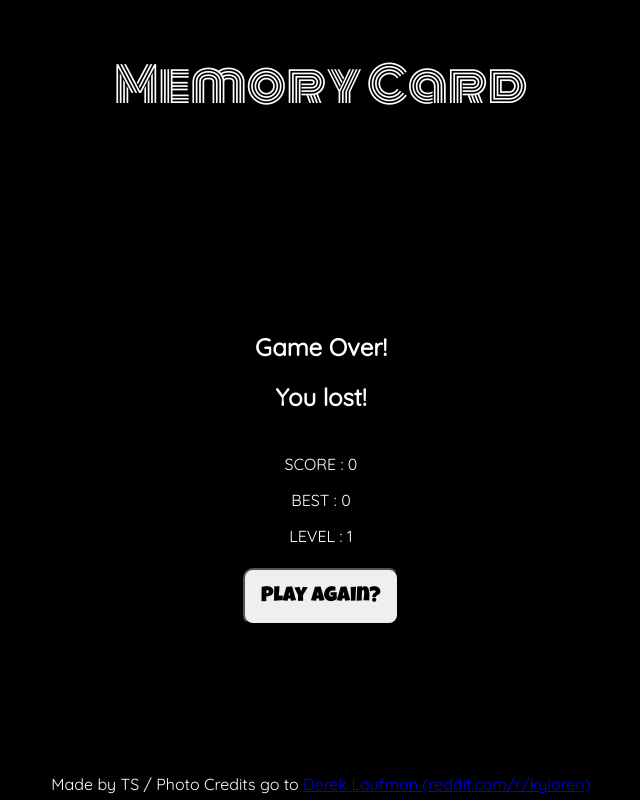
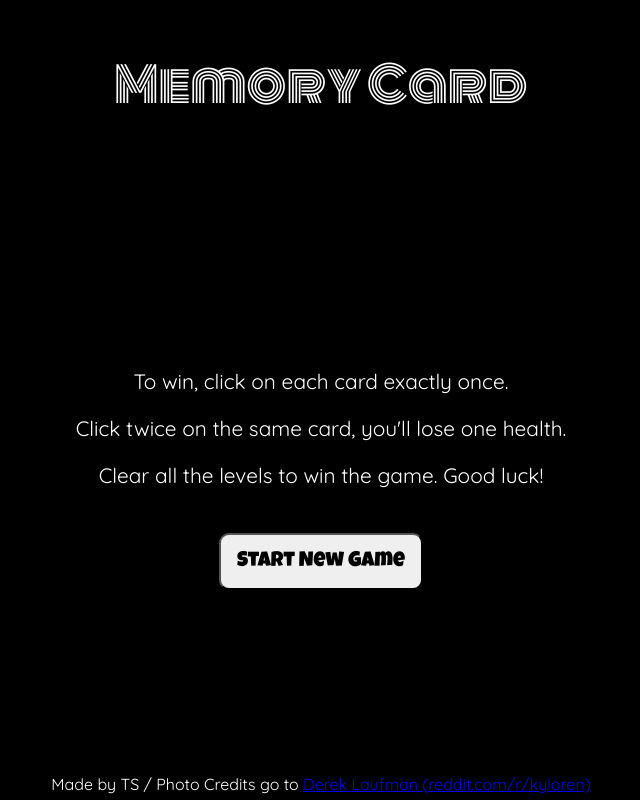
Before and after one commit to stressedball/memory-card, a React (Create React App) app: page / in a window 1280 px wide. Shown: the whole page, without its empty margins (319-959 px from the left). Built offline with nearby package versions, Linux system fonts and the light colour scheme; the HTML template or start-up script is replaced by a standard one.

Commit message:
Actually putting the correct value :D

```diff
--- a/src/App.js
+++ b/src/App.js
@@ -6,7 +6,7 @@ import Info from './components/Info';
 
 function App() {
   let display = null;
-  const [status, setStatus] = useState(3)
+  const [status, setStatus] = useState(0)
   // status 0 : startGame button
   // status 1 : GameBoard
   const [level, setLevel] = useState(1)
```
